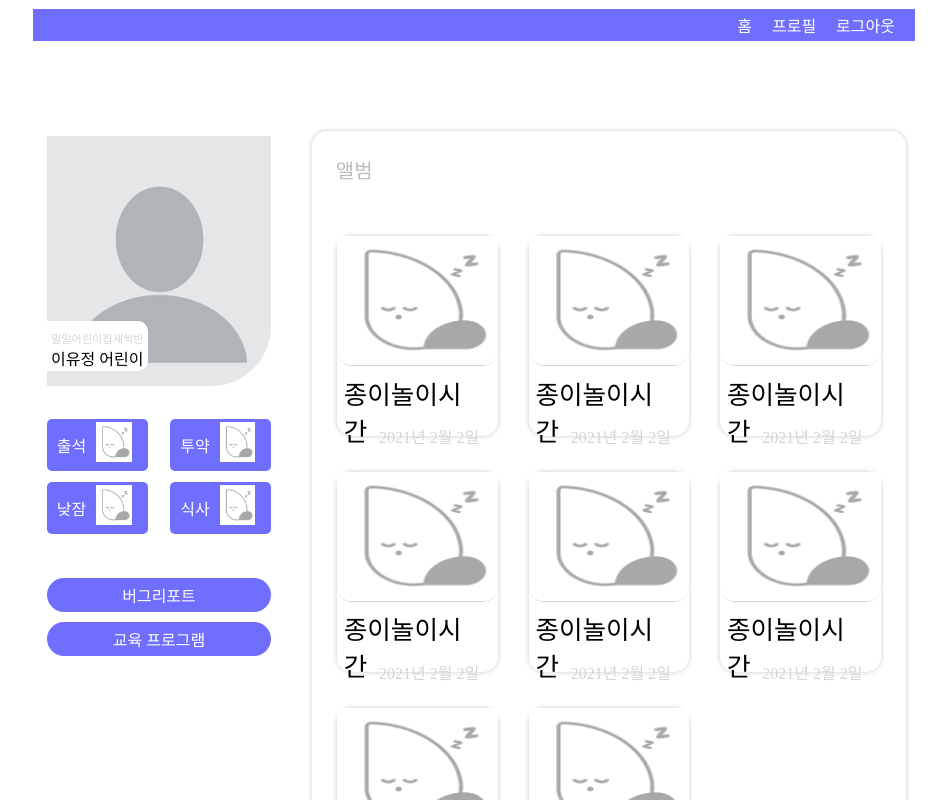
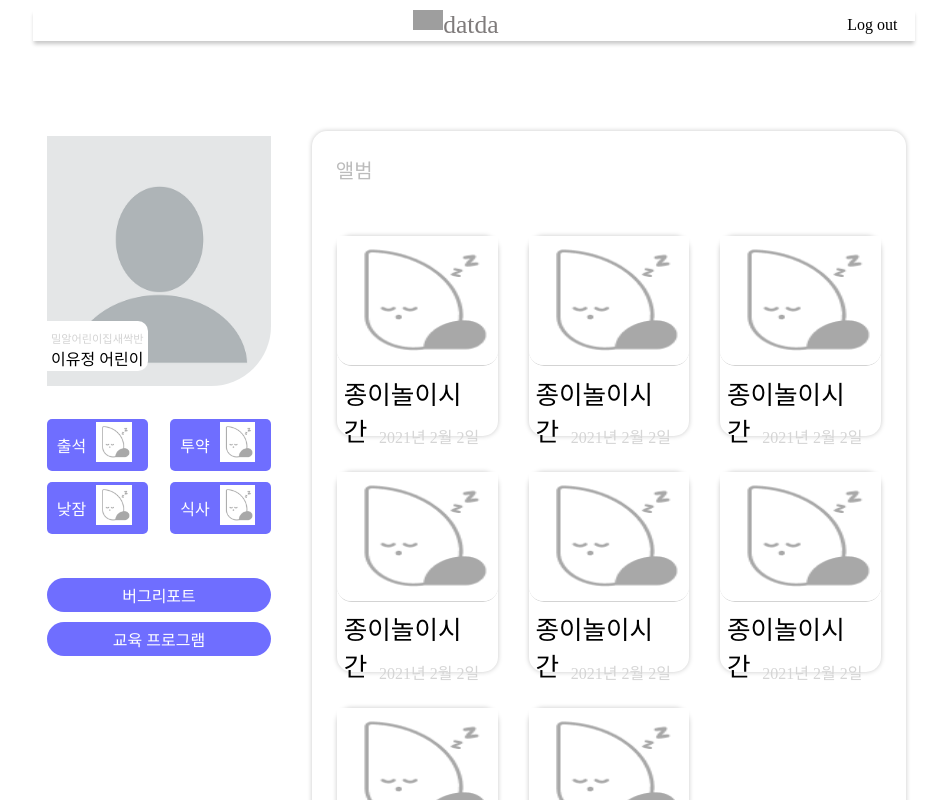
Before and after one commit to expectta/datda-client, a React (Create React App) app in the folder my-app/: page /main/album in a window 1280 px wide. Shown: the top 800 px of the page, without its empty margins (166-1113 px from the left). Built offline with nearby package versions, Linux system fonts and the light colour scheme; grey boxes are pictures that could not be loaded.

Commit message:
[CLIENT] FIX CSS 스타일 수정 및 화면 구성 변경
CSS 스타일 수정 및 화면 구성 변경

```diff
--- a/my-app/src/components/Nav.tsx
+++ b/my-app/src/components/Nav.tsx
@@ -10,10 +10,14 @@ function Nav({ history }: propsType) {
   return (
     <Wrap>
       <WrapLinks>
-        <Links to="/main">홈</Links>
-        <Links to="/main/profile">프로필</Links>
+        <Space></Space>
+        <LogoWrapper to="/main">
+          <Logo src="../images/logo.png" alt="logo"></Logo>
+          <Name>{'datda'}</Name>
+        </LogoWrapper>
+
         {/* <label onClick={() => history.push('/main/profile')}>프로필</label> */}
-        <Links to="/">로그아웃</Links>
+        <Links to="/">Log out</Links>
       </WrapLinks>
     </Wrap>
   );
@@ -25,19 +29,22 @@ const Wrap = styled.div`
   width: 100%;
   height: 100%;
   display: flex;
-  justify-content: flex-end;
-  background: #6f6eff;
+  background: white;
+  box-shadow: 0 4px 4px -1px #c8c8c8;
+`;
+const LogOut = styled.span`
+  flex: 1 auto;
 `;
 const Links = styled(Link)`
-  color: white;
+  color: black;
   align-self: center;
-  margin-right: 20px;
-  flex: 1 auto;
-  place-self: center;
+  padding-right: 2%;
   ${({ theme }) => theme.fontSizes.base};
 `;
 const WrapLinks = styled.div`
   align-self: center;
+  width: 100%;
+  display: flex;
   @media ${({ theme }) => theme.device.mobileL} {
     width: 100%;
     display: flex;
@@ -47,3 +54,21 @@ const WrapLinks = styled.div`
     }
   }
 `;
+
+const LogoWrapper = styled(Link)<any>`
+  display: flex;
+  justify-content: center;
+  flex: 22 auto;
+`;
+const Logo = styled.img`
+  width: 30px;
+  height: 20px;
+`;
+
+const Space = styled.span`
+  flex: 1 auto;
+`;
+
+const Name = styled.span`
+  font-size: 1.6rem;
+`;
```
